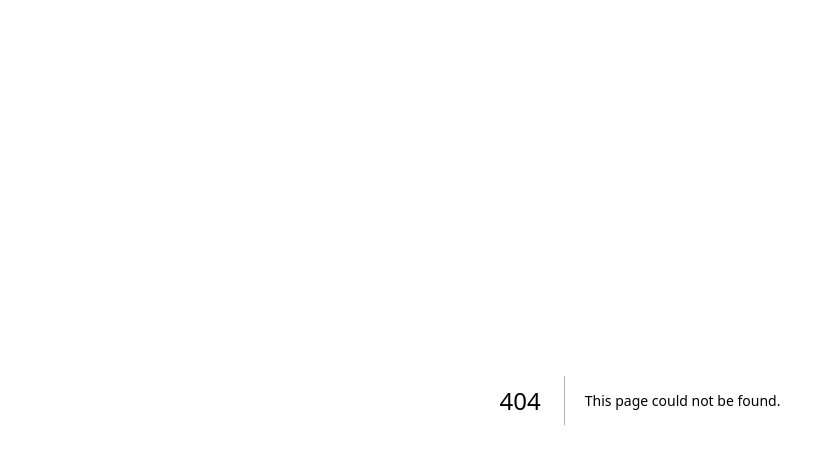
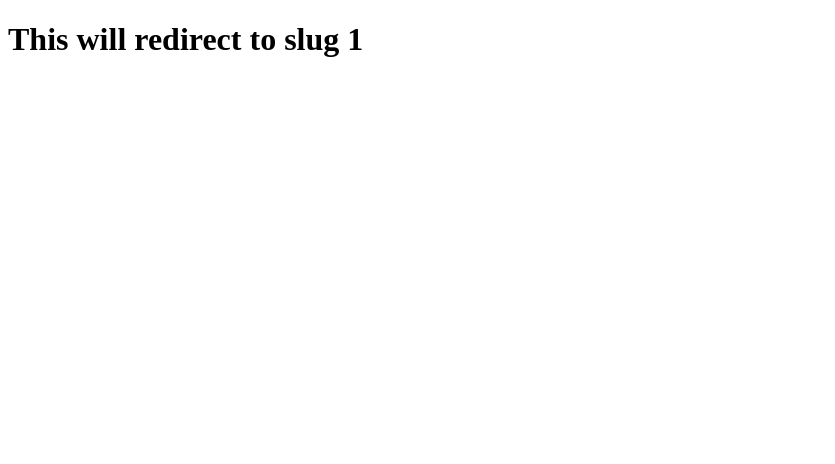
Before and after one commit to somya-kr/OpenSoft-Task, a Next.js app in the folder Frontend/: page /redirect/1 in a window 1280 px wide. Before the commit this address had no page. Shown: the top 464 px of the page, without its empty margins (0-835 px from the left). Built offline with nearby package versions, Linux system fonts and the light colour scheme.

Commit message:
feat: added redirect page

```diff
--- /dev/null
+++ b/Frontend/src/app/redirect/[slug]/page.tsx
@@ -0,0 +1,5 @@
+export default function Page({ params }: { params: { slug: string } }) {
+    return (
+        <h1>This will redirect to slug {params.slug}</h1>
+    )
+  }
```
